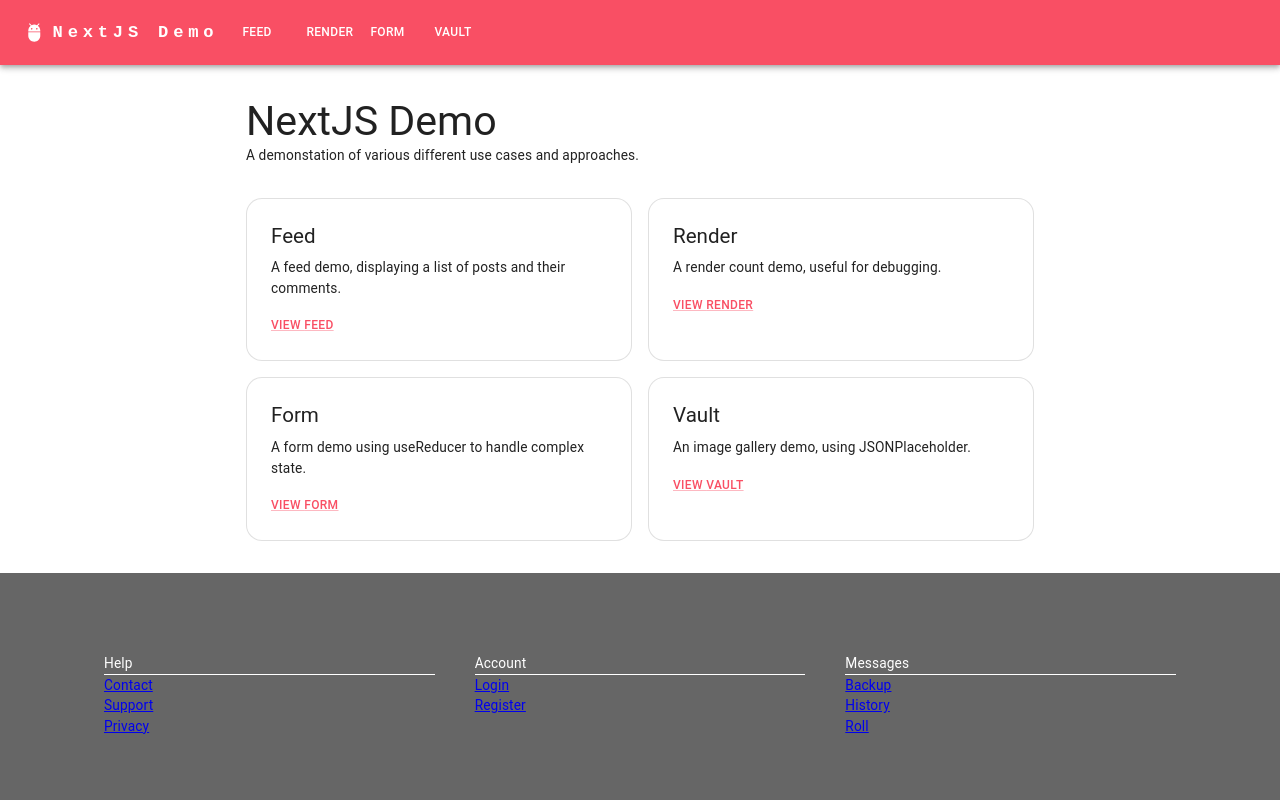
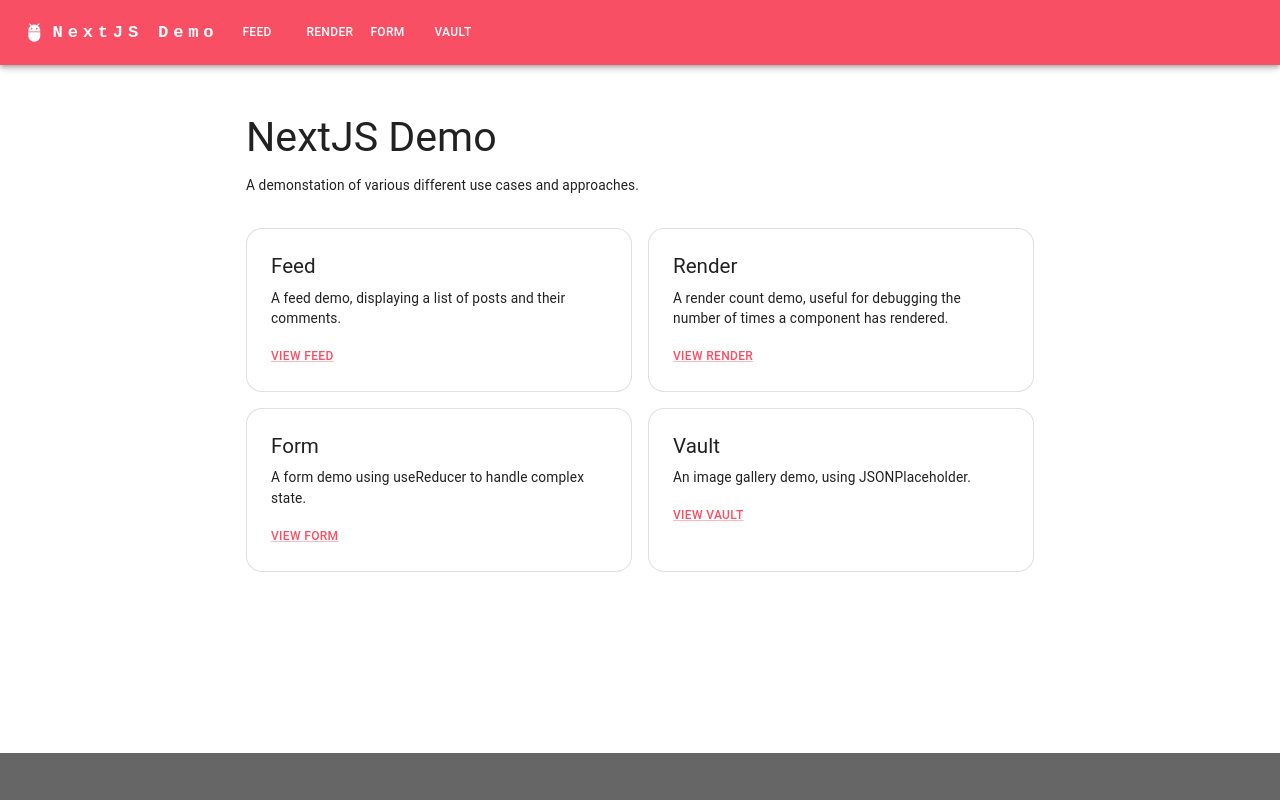
Before and after one commit to gotpop/gp-next-demo, a Next.js app: page / in a window 1280 px wide. Shown: the top 800 px of the page. Built offline with nearby package versions, Linux system fonts and the light colour scheme.

Commit message:
Templating

```diff
--- a/components/footer.tsx
+++ b/components/footer.tsx
@@ -12,41 +12,6 @@ export default function Footer() {
         bgcolor="text.secondary"
         color="white">
         <Container maxWidth="lg">
-          <Grid container spacing={5}>
-            <Grid item xs={12} sm={4}>
-              <Box borderBottom={1}>Help</Box>
-              <Box>
-                <Link href="/">Contact</Link>
-              </Box>
-              <Box>
-                <Link href="/">Support</Link>
-              </Box>
-              <Box>
-                <Link href="/">Privacy</Link>
-              </Box>
-            </Grid>
-            <Grid item xs={12} sm={4}>
-              <Box borderBottom={1}>Account</Box>
-              <Box>
-                <Link href="/">Login</Link>
-              </Box>
-              <Box>
-                <Link href="/">Register</Link>
-              </Box>
-            </Grid>
-            <Grid item xs={12} sm={4}>
-              <Box borderBottom={1}>Messages</Box>
-              <Box>
-                <Link href="/">Backup</Link>
-              </Box>
-              <Box>
-                <Link href="/">History</Link>
-              </Box>
-              <Box>
-                <Link href="/">Roll</Link>
-              </Box>
-            </Grid>
-          </Grid>
           <Box textAlign="center" pt={{ xs: 5, sm: 10 }} pb={{ xs: 5, sm: 0 }}>
             GotPop &reg; {new Date().getFullYear()}
           </Box>
--- a/components/intro.tsx
+++ b/components/intro.tsx
@@ -7,8 +7,8 @@ export default function Intro({ content }: IIntroProps) {
   const { title, text } = content
 
   return (
-    <Box mb={4}>
-      <Typography variant="h3" component="h1">
+    <Box mt={6} mb={4}>
+      <Typography variant="h3" component="h1" gutterBottom>
         {title}
       </Typography>
       <Typography component="p">{text}</Typography>
--- a/content/pages.ts
+++ b/content/pages.ts
@@ -1,6 +1,22 @@
 export const pages = [
-    { name: 'Feed', href: '/feed', description: 'A feed demo, displaying a list of posts and their comments.' },
-    { name: 'Render', href: '/render', description: 'A render count demo, useful for debugging.' },
-    { name: 'Form', href: '/form', description: 'A form demo using useReducer to handle complex state.' },
-    { name: 'Vault', href: '/vault', description: 'An image gallery demo, using JSONPlaceholder.' }
+    {
+        name: 'Feed',
+        href: '/feed',
+        description: 'A feed demo, displaying a list of posts and their comments.'
+    },
+    {
+        name: 'Render',
+        href: '/render',
+        description: 'A render count demo, useful for debugging the number of times a component has rendered.'
+    },
+    {
+        name: 'Form',
+        href: '/form',
+        description: 'A form demo using useReducer to handle complex state.'
+    },
+    {
+        name: 'Vault',
+        href: '/vault',
+        description: 'An image gallery demo, using JSONPlaceholder.'
+    }
 ]
--- a/themes/lightTheme.ts
+++ b/themes/lightTheme.ts
@@ -2,6 +2,18 @@ import { createTheme } from "@mui/material/styles";
 import { purple } from '@mui/material/colors';
 
 const lightTheme = createTheme({
+  components: {
+    MuiCssBaseline: {
+      styleOverrides: {
+        body: {
+          minHeight: '100vh'
+        },
+        main: {
+          minHeight: '80vh'
+        },
+      }
+    }
+  },
   shape: {
     borderRadius: 16,
   },
```
